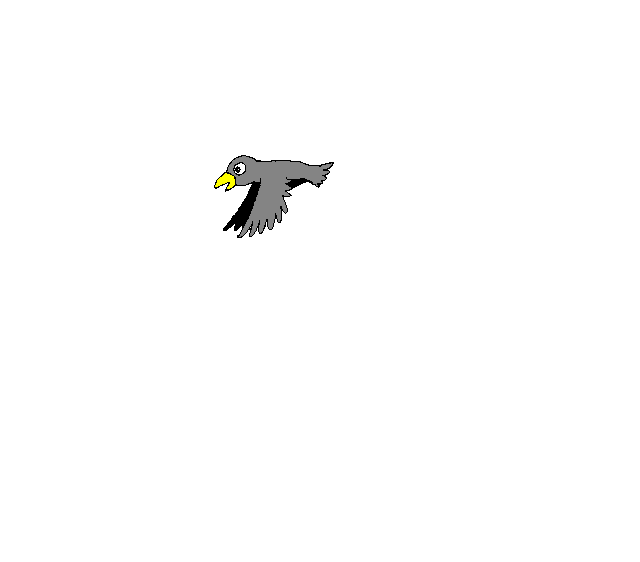
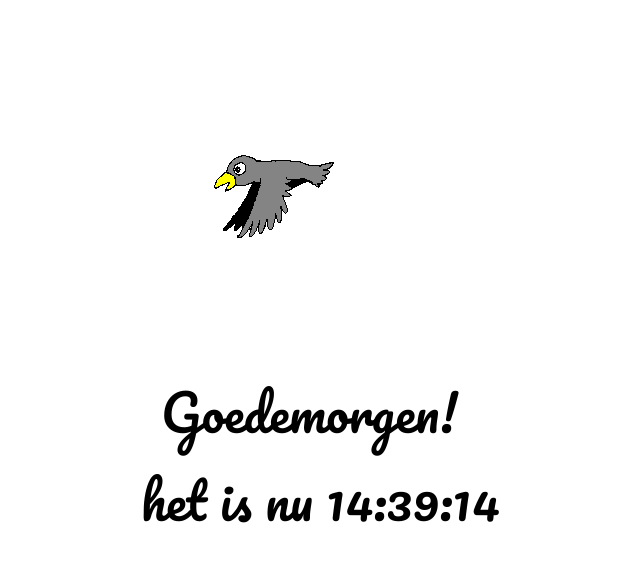
Before and after one commit to KoenPardoen/livetime, a PHP site: page / in a window 1280 px wide. Shown: the top 562 px of the page, without its empty margins (299-939 px from the left). Run offline with PHP 8.4, Linux system fonts and the light colour scheme.

Commit message:
no message

```diff
--- a/css/style.css
+++ b/css/style.css
@@ -14,13 +14,13 @@ body {
 
 #txt {
   margin-left: 20px;
-  color: white;
+  color: black;
   font-family: 'Pacifico', cursive;
   font-size: 50px;
 }
 
 #time {
-  color: white;
+  color: black;
   font-family: 'Pacifico', cursive;
   font-size: 50px;
 }
--- a/index.html
+++ b/index.html
@@ -7,7 +7,7 @@
     <link rel="stylesheet" href="css/style.css">
     <script src="javascript/script.js" charset="utf-8"></script>
   </head>
-  <body id="<?php echo $background; ?>" onload="startTime()">
+  <body id="timeBackground" onload="startTime()">
     <img class="piopio" id="pajaro" src="img/pajaro.gif" alt="vogel">
     <div class="center">
       <span id="txt"></span><br>
--- a/javascript/script.js
+++ b/javascript/script.js
@@ -10,6 +10,14 @@ function startTime() {
     var t  = setTimeout (startTime, 500);
 }
 
+  function time() {
+    if (date('h') == '14') {
+      document.getElementById('txt').innerHTML = "Goedemiddag!"
+    } else {
+
+    }
+  }
+
   function checkTime(i) {
     if (i < 10) {i = "0" + i};
     return i;
```
